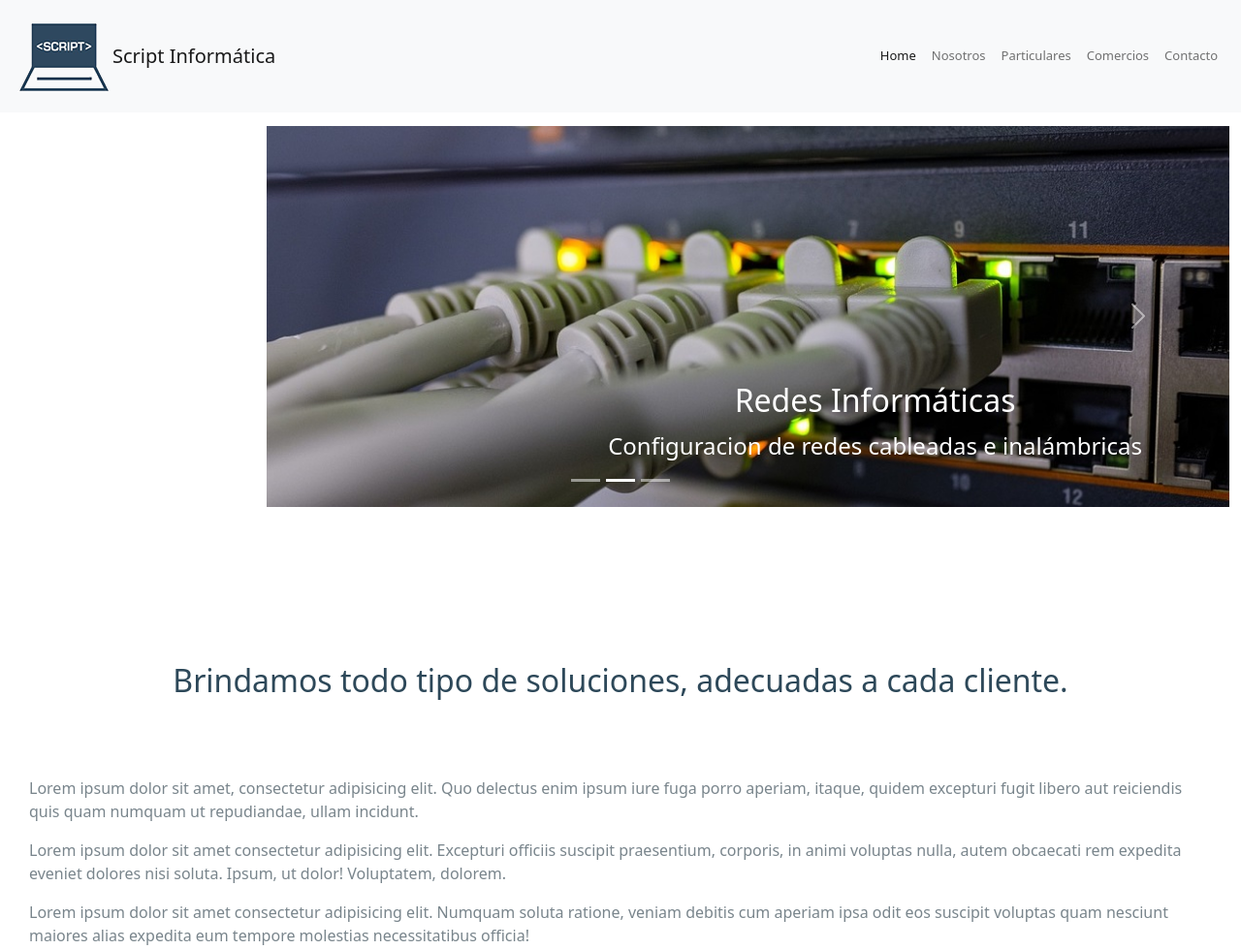
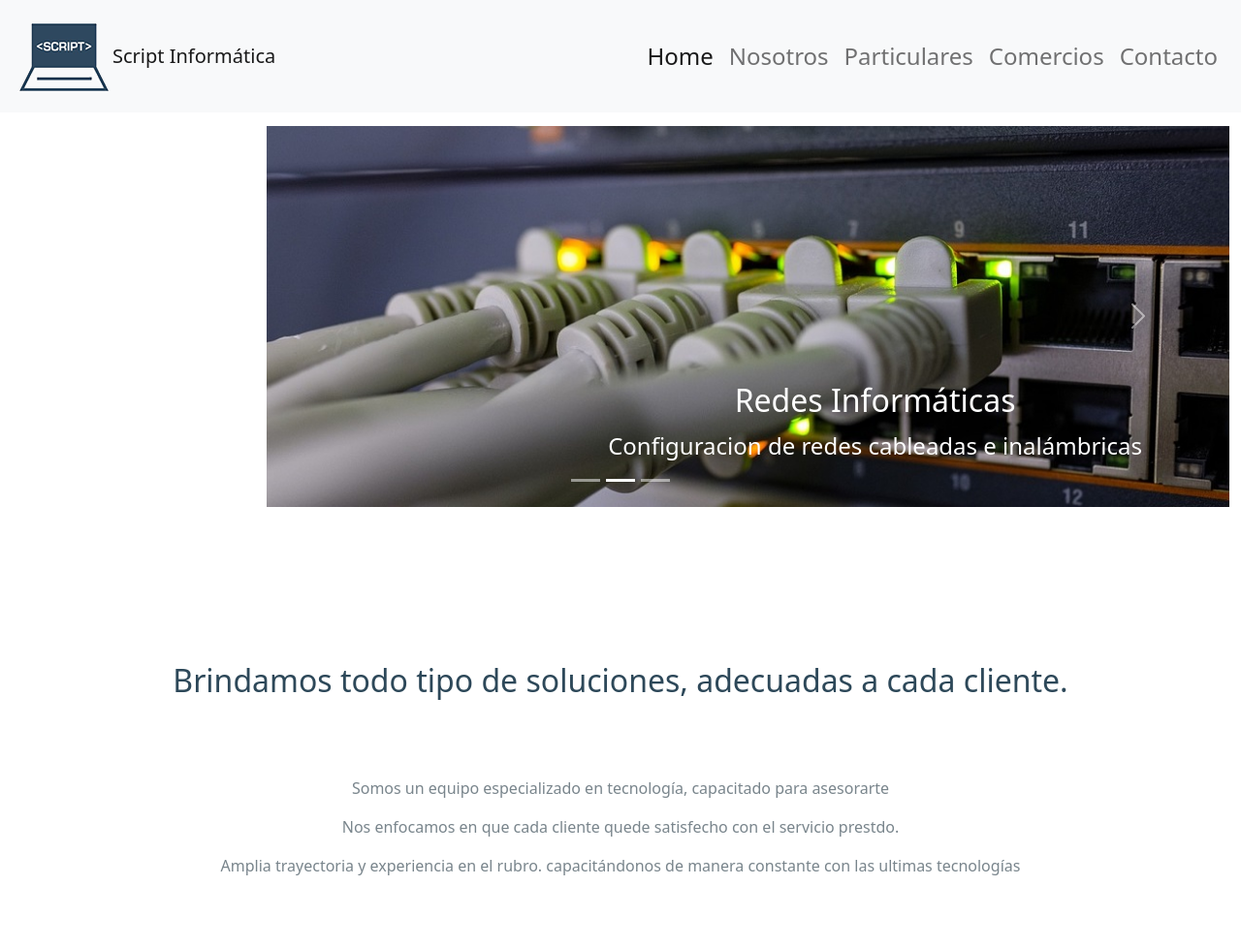
Before and after one commit to cmpereirad/Carlos-Pereira-Script, a plain HTML site: page index.html in a window 1280 px wide. Shown: the top 980 px of the page at 97% size. Drawn offline with nearby package versions, Linux system fonts and the light colour scheme; a web font is replaced by a local one.

Commit message:
Entrega Final1

```diff
--- a/index.html
+++ b/index.html
@@ -99,9 +99,9 @@
       <div class="row">
         <div class="col-lg-12 col-xs-12 centrar" style="padding: 30px; margin-top: 50px; margin-bottom: 50px;">
           <h2 style="padding: 30px; margin-top: 50px; margin-bottom: 50px;">Brindamos todo tipo de soluciones, adecuadas a cada cliente.</h2>
-          <p>Lorem ipsum dolor sit amet, consectetur adipisicing elit. Quo delectus enim ipsum iure fuga porro aperiam, itaque, quidem excepturi fugit libero aut reiciendis quis quam numquam ut repudiandae, ullam incidunt.</p>
-          <p>Lorem ipsum dolor sit amet consectetur adipisicing elit. Excepturi officiis suscipit praesentium, corporis, in animi voluptas nulla, autem obcaecati rem expedita eveniet dolores nisi soluta. Ipsum, ut dolor! Voluptatem, dolorem.</p>
-          <P>Lorem ipsum dolor sit amet consectetur adipisicing elit. Numquam soluta ratione, veniam debitis cum aperiam ipsa odit eos suscipit voluptas quam nesciunt maiores alias expedita eum tempore molestias necessitatibus officia!</P>
+          <p>Somos un equipo especializado en tecnología, capacitado para asesorarte</p>
+          <p>Nos enfocamos en que cada cliente quede satisfecho con el servicio prestdo.</p>
+          <P>Amplia trayectoria y experiencia en el rubro. capacitándonos de manera constante con las ultimas tecnologías</P>
         </div>
       </div>
 
--- a/scss/_color.scss
+++ b/scss/_color.scss
@@ -69,7 +69,7 @@ li{
     list-style: none;
 }
 .nav-link{
-    font: size 10px;
+    font-size: 18pt;
 }
 .disenio{
     font-size: small;
```
Also changed, not shown: scss/style.css.
